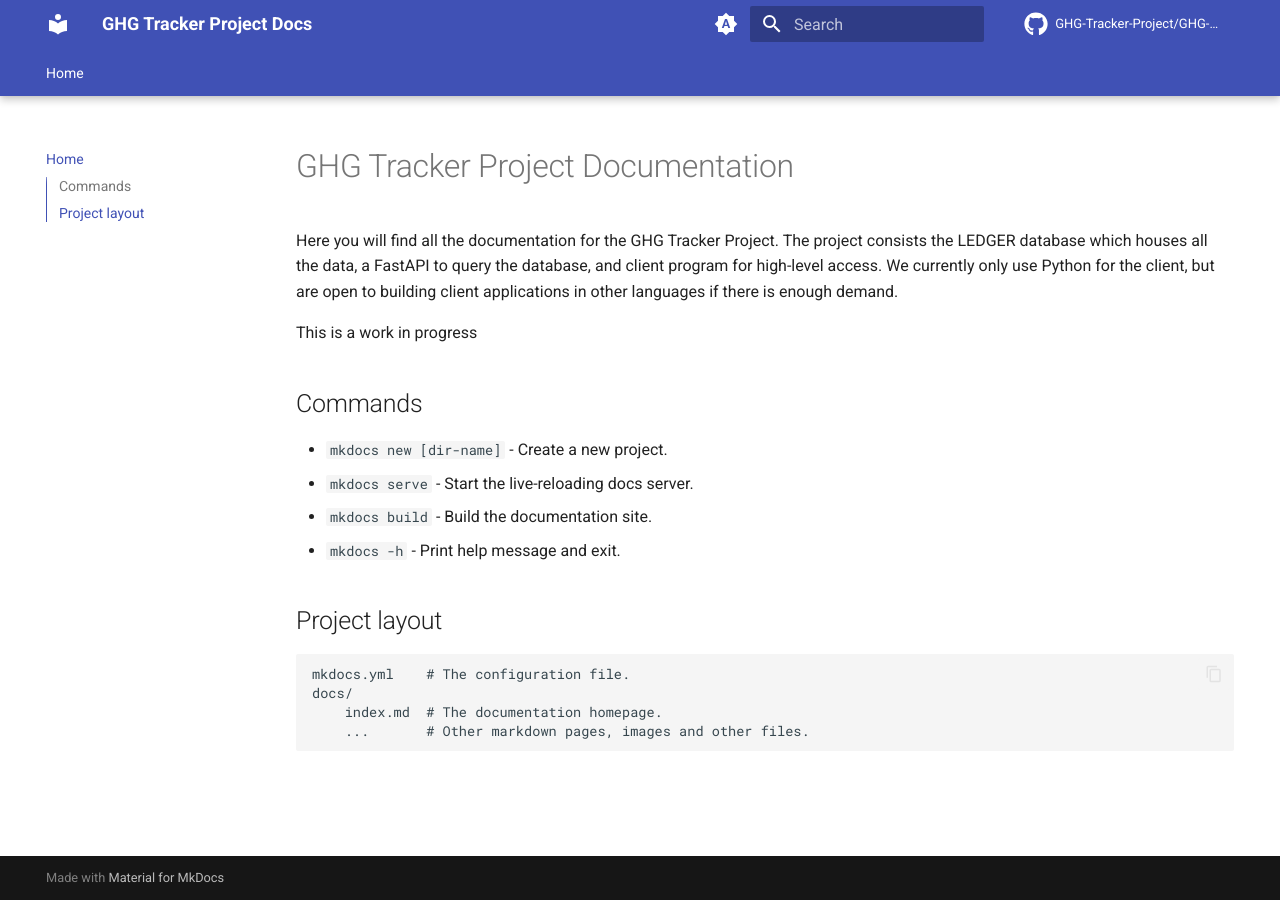
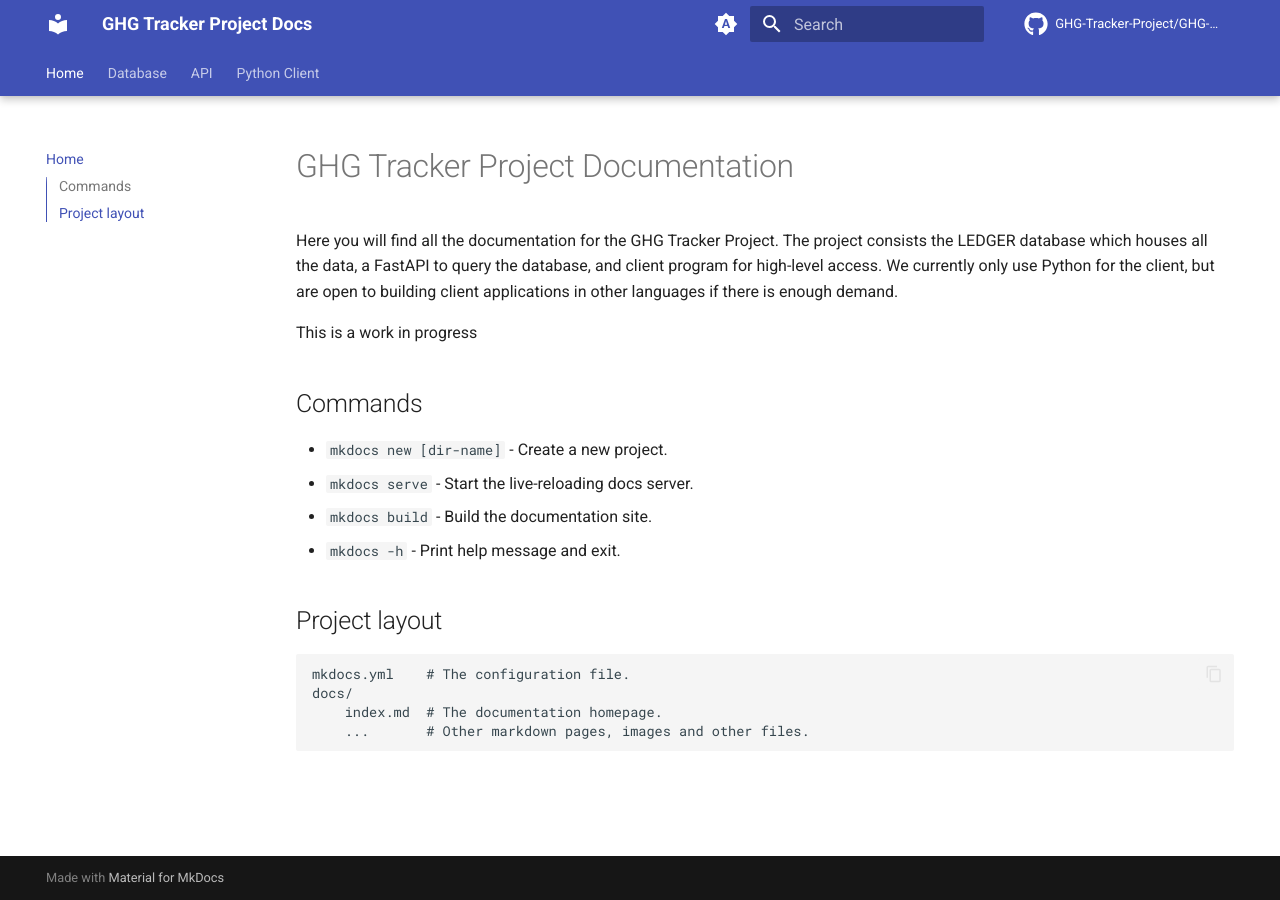
Before and after one commit to GHG-Tracker-Project/GHG-Tracker-Project.github.io, an MkDocs documentation site: the page built from docs/index.md, in a window 1280 px wide. Built offline with MkDocs 1.6.1 and Material for MkDocs 9.7.7, drawn with Linux system fonts in a browser that asks for light colours; comment, search, counter and statistics services are not loaded.

Commit message:
docs: update mkdocs.yaml to include new nav pages

```diff
--- a/mkdocs.yml
+++ b/mkdocs.yml
@@ -66,3 +66,6 @@ plugins:
 
 nav:
   - Home: index.md
+  - Database: database.md
+  - API: api.md
+  - Python Client: python-client.md
```
